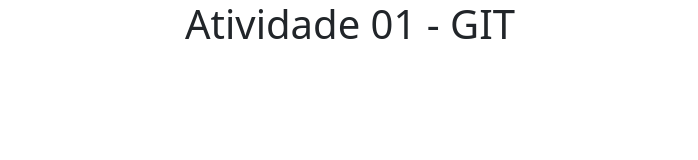
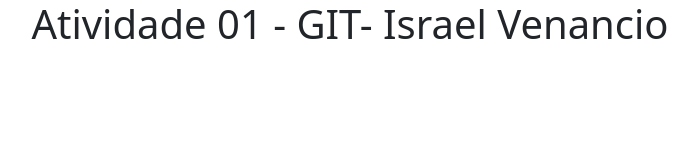
Before and after one commit to mmsimao/Atividade_Git, a plain HTML site: page Index.html in a window 1280 px wide. Shown: the whole page, without its empty margins (290-988 px from the left). Drawn offline with nearby package versions, Linux system fonts and the light colour scheme.

Commit message:
Mudança no titulo acrescentando meu nome

```diff
--- a/Index.html
+++ b/Index.html
@@ -11,7 +11,7 @@
 <body>
     <div class="grid text-center">
         <div class="g-col-4"></div>
-        <div class="g-col-4"><h1>Atividade 01 - GIT</h1></div>
+        <div class="g-col-4"><h1>Atividade 01 - GIT- Israel Venancio</h1></div>
         <div class="g-col-4"></div>
       </div>
 </body>
```
